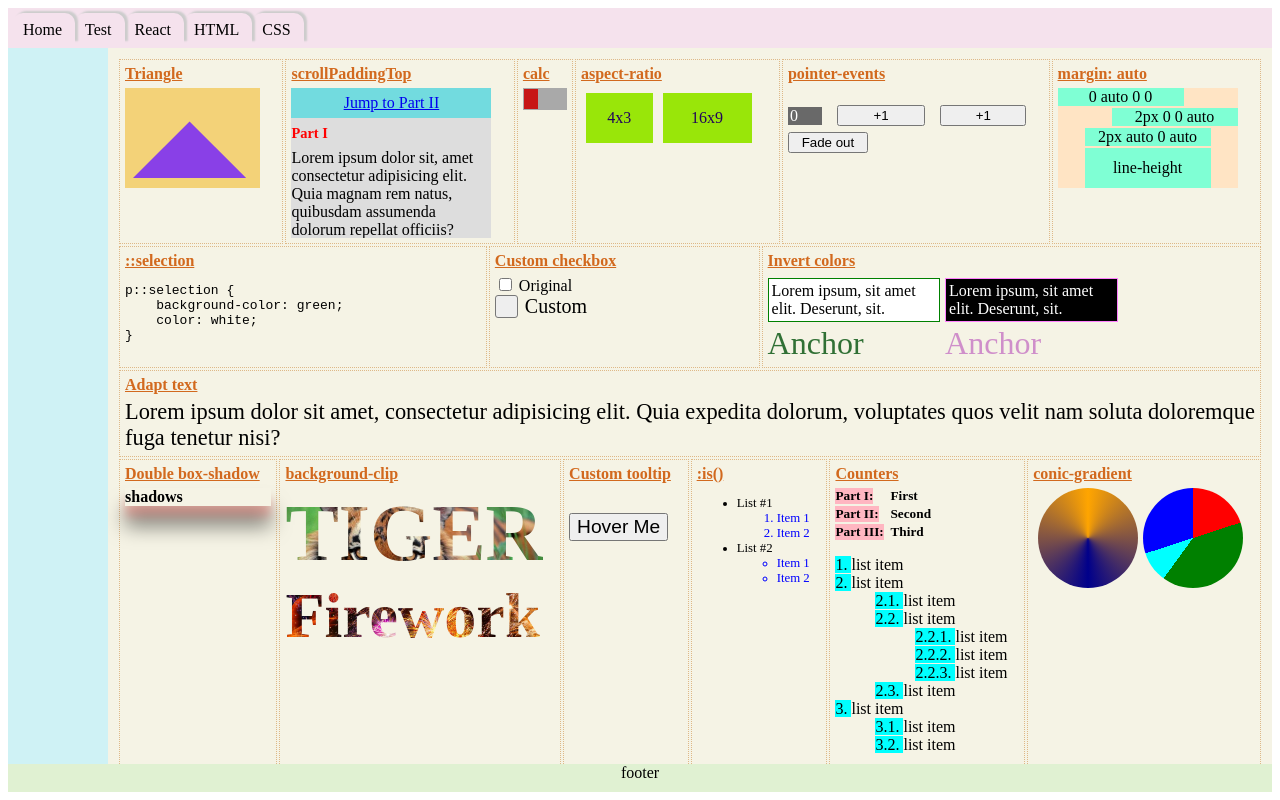
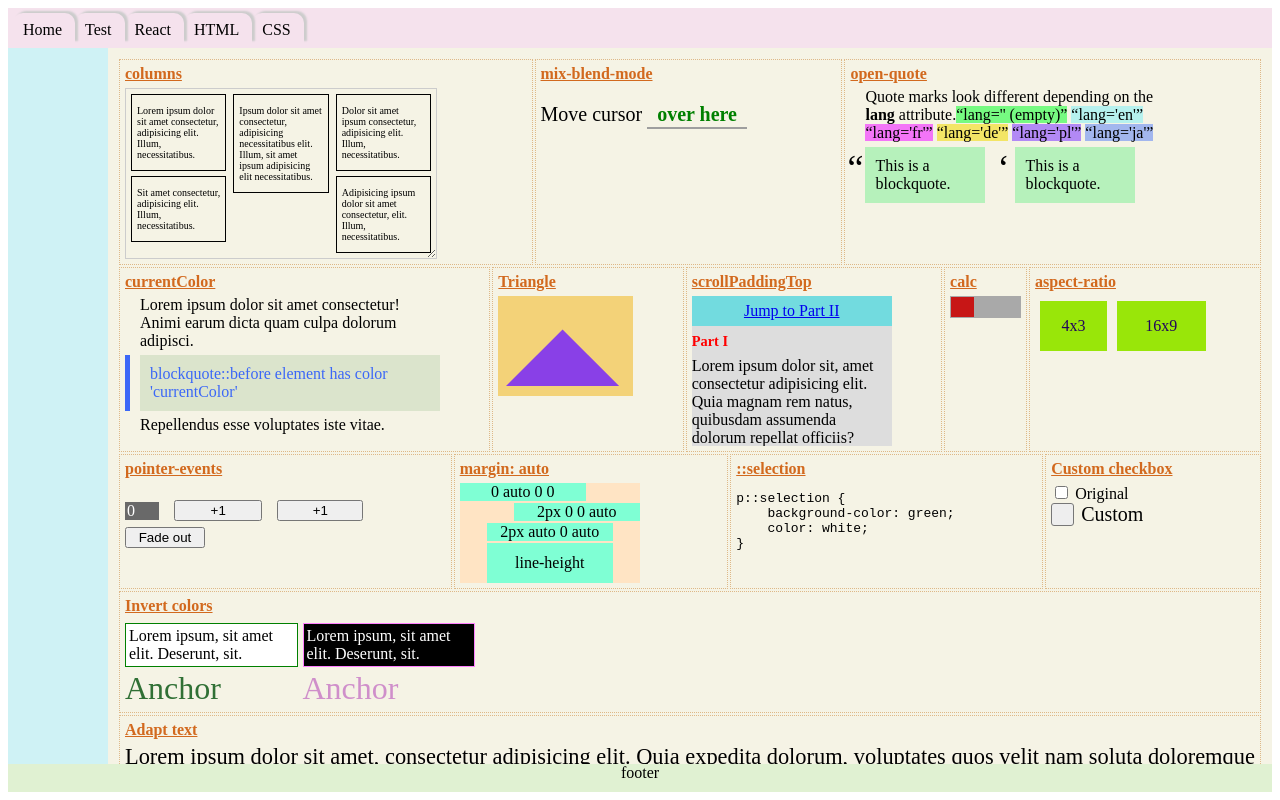
Before and after one commit to gh-prj/site, a React (Create React App) app: page /site/css_tricks in a window 1280 px wide. Built offline with nearby package versions, Linux system fonts and the light colour scheme; grey boxes are pictures that could not be loaded.

Commit message:
Add some examples to CSS page

```diff
--- a/src/pages/css/Tricks/Tricks.module.scss
+++ b/src/pages/css/Tricks/Tricks.module.scss
@@ -470,6 +470,137 @@
       }
     }
 
+    div.currentColor {
+      padding-left: 15px;
+      max-width: 300px;
+      p {
+        margin: 5px 0;
+      }
+      blockquote {
+        position: relative;
+        background: #dbe4cc;
+        margin: 0;
+        padding: 10px;
+        color: #3b67f7;
+        &::before {
+          content: "";
+          position: absolute;
+          width: 5px;
+          left: -15px;
+          top: 0;
+          bottom: 0;
+          background: currentColor;
+        }
+      }
+    }
+
+    div.quotes {
+      padding-left: 15px;
+      max-width: 300px;
+      p {
+        margin: 5px 0;
+      }
+      q {
+        &[lang="en"] {
+          background: #b6f1ee;
+        }
+        &[lang="fr"] {
+          background: #f375f7;
+        }
+        &[lang=""] {
+          background: #76fa81;
+        }
+        &[lang="pl"] {
+          background: #f1b6c8;
+        }
+        &[lang="de"] {
+          background: #f3e566;
+        }
+        &[lang="pl"] {
+          background: #b289f5;
+        }
+        &[lang="ja"] {
+          background: #a2b6ee;
+        }
+      }
+      blockquote {
+        position: relative;
+        display: inline-block;
+        width: 100px;
+        margin: 0 30px 0 0;
+        padding: 10px;
+        background: #b6f1bb;
+        &::before {
+          content: open-quote;
+          position: absolute;
+          font-size: 36px;
+          top: 0;
+          left: -18px;
+        }
+      }
+    }
+
+    div.mixBlendMode {
+      p {
+        isolation: isolate;
+        font-size: 20px;
+      }
+      a {
+        isolation: isolate;
+        position: relative;
+        text-decoration: none;
+        padding: 10px 10px;
+        font-weight: bold;
+        color: green;
+        transition: color 0.25s;
+        &::after {
+          content: "";
+          position: absolute;
+          top: 0;
+          right: 0;
+          bottom: 0;
+          left: 0;
+          transform-origin: 0 85%;
+          transform: scaleY(0.05);
+          // background: currentColor;
+          // mix-blend-mode: difference;
+          background: url("//unsplash.it/200");
+          mix-blend-mode: overlay;
+          background-size: cover;
+          transition: transform 0.25s;
+        }
+        &:focus {
+          outline: none;
+        }
+        &:focus,
+        &:hover {
+          color: yellow;
+          &::after {
+            transform: scaleY(1);
+          }
+        }
+      }
+    }
+
+    div.columns {
+      font-size: 10px;
+      columns: 10ch 3;
+      gap: 7px;
+      resize: both;
+      overflow: hidden;
+      width: 300px;
+      min-width: 150px;
+      max-width: 900px;
+      border: 1px solid #ccc;
+      padding: 5px;
+      div {
+        border: 1px solid;
+        padding: 0 5px;
+        margin: 0 0 5px 0;
+        break-inside: avoid;
+      }
+    }
+
     div.test {
       display: block;
       width: 10px;
--- a/src/pages/css/Tricks/Tricks.tsx
+++ b/src/pages/css/Tricks/Tricks.tsx
@@ -9,6 +9,55 @@ const Tricks = () => {
 
     return (
         <div className={styles.container}>
+            <div>
+                <label>columns</label>
+                <div className={styles.columns}>
+                    <div>
+                        <p>Lorem ipsum dolor sit amet consectetur, adipisicing elit. Illum, necessitatibus.</p>
+                    </div>
+                    <div>
+                        <p>Sit amet consectetur, adipisicing elit. Illum, necessitatibus.</p>
+                    </div>
+                    <div>
+                        <p>Ipsum dolor sit amet consectetur, adipisicing necessitatibus elit. Illum, sit amet ipsum adipisicing elit necessitatibus.</p>
+                    </div>
+                    <div>
+                        <p>Dolor sit amet ipsum consectetur, adipisicing elit. Illum, necessitatibus.</p>
+                    </div>
+                    <div>
+                        <p>Adipisicing ipsum dolor sit amet consectetur, elit. Illum, necessitatibus.</p>
+                    </div>
+                </div>
+            </div>
+            <div>
+                <label>mix-blend-mode</label>
+                <div className={styles.mixBlendMode}>
+                    <p>Move cursor <a href="#">over here</a></p>
+                </div>
+            </div>
+            <div>
+                <label>open-quote</label>
+                <div className={styles.quotes}>
+                    <p>Quote marks look different depending on the <b>lang</b> attribute.
+                        <q lang="">lang=&#39;&#39; (empty)</q><span> </span>
+                        <q lang="en">lang=&#39;en&#39;</q><span> </span>
+                        <q lang="fr">lang=&#39;fr&#39;</q><span> </span>
+                        <q lang="de">lang=&#39;de&#39;</q><span> </span>
+                        <q lang="pl">lang=&#39;pl&#39;</q><span> </span>
+                        <q lang="ja">lang=&#39;ja&#39;</q><span> </span>
+                    </p>
+                    <blockquote lang="en">This is a blockquote.</blockquote>
+                    <blockquote lang="fr">This is a blockquote.</blockquote>
+                </div>
+            </div>
+            <div>
+                <label>currentColor</label>
+                <div className={styles.currentColor}>
+                    <p>Lorem ipsum dolor sit amet consectetur! Animi earum dicta quam culpa dolorum adipisci.</p>
+                    <blockquote>blockquote::before element has color &#39;currentColor&#39;</blockquote>
+                    <p>Repellendus esse voluptates iste vitae.</p>
+                </div>
+            </div>
             <div>
                 <label>Triangle</label>
                 <div className={styles.triangle}>
```
